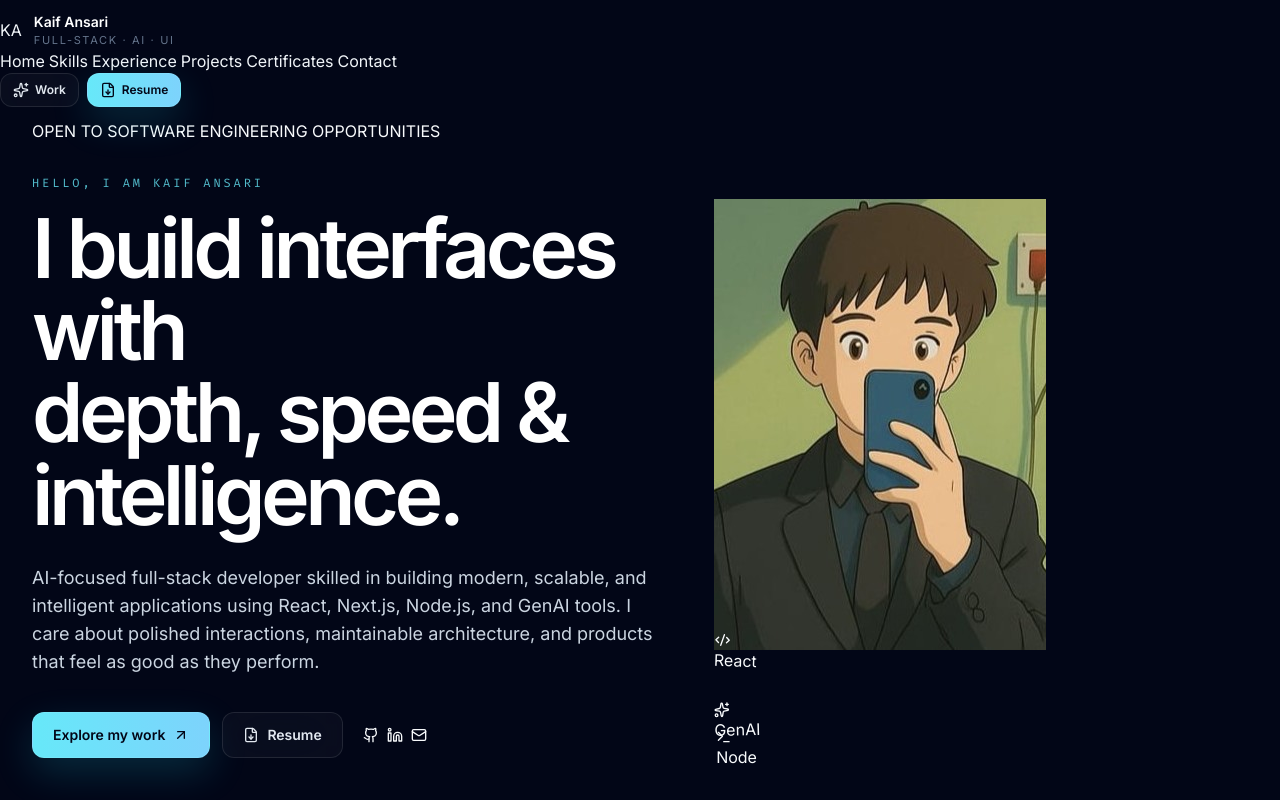
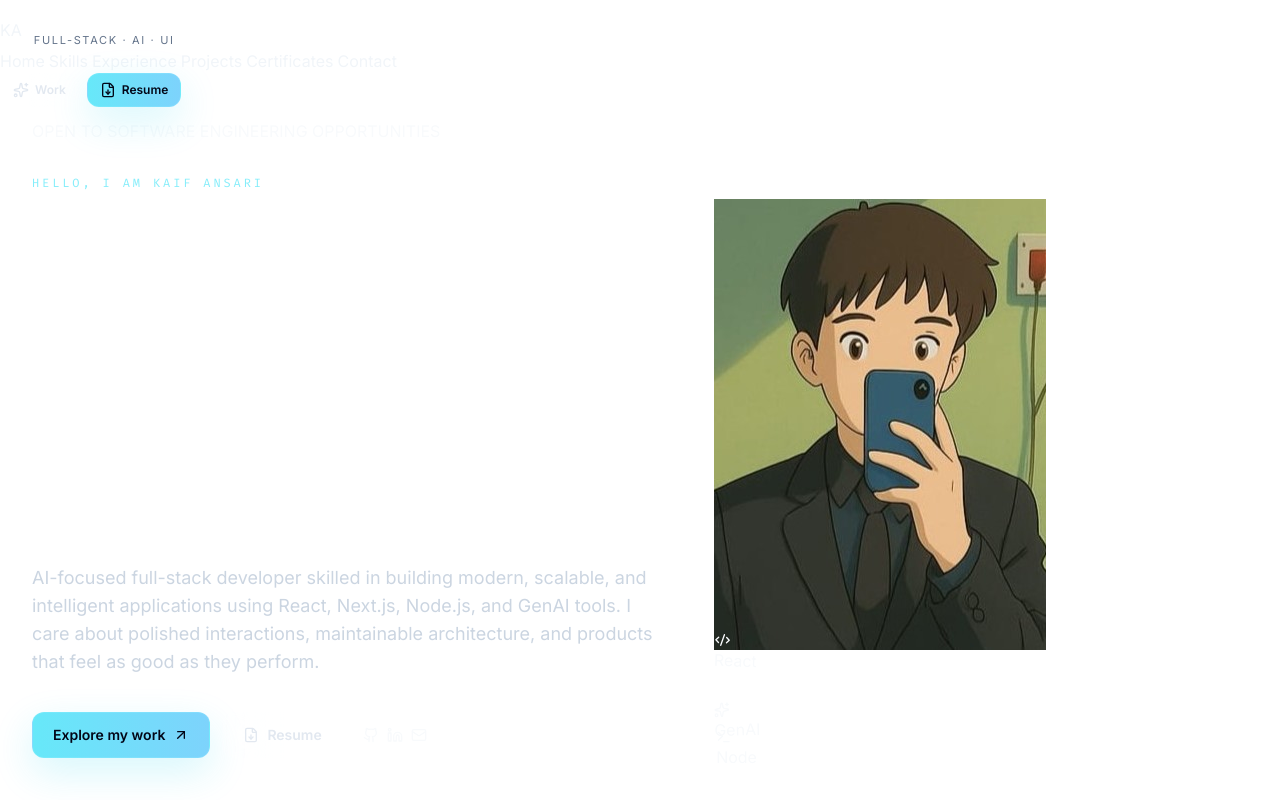
Before and after one commit to rockxkaif/portfoliokaif, a React (Vite) app: page / in a window 1280 px wide. Shown: the top 800 px of the page. Built offline with nearby package versions, Linux system fonts and the light colour scheme.

Commit message:
refactor: polish portfolio app shell

```diff
--- a/src/App.jsx
+++ b/src/App.jsx
@@ -31,12 +31,12 @@ function AppRoutes() {
   );
 }
 
-function App() {
+export default function App() {
   return (
     <ThemeProvider>
-      <div className="min-h-screen bg-slate-950 transition-colors duration-300">
+      <div id="top" className="min-h-screen bg-transparent">
         <Navbar />
-        <main className="flex-grow" role="main">
+        <main className="min-h-[70vh]" role="main">
           <AppRoutes />
         </main>
         <Footer />
@@ -44,5 +44,3 @@ function App() {
     </ThemeProvider>
   );
 }
-
-export default App;
```
